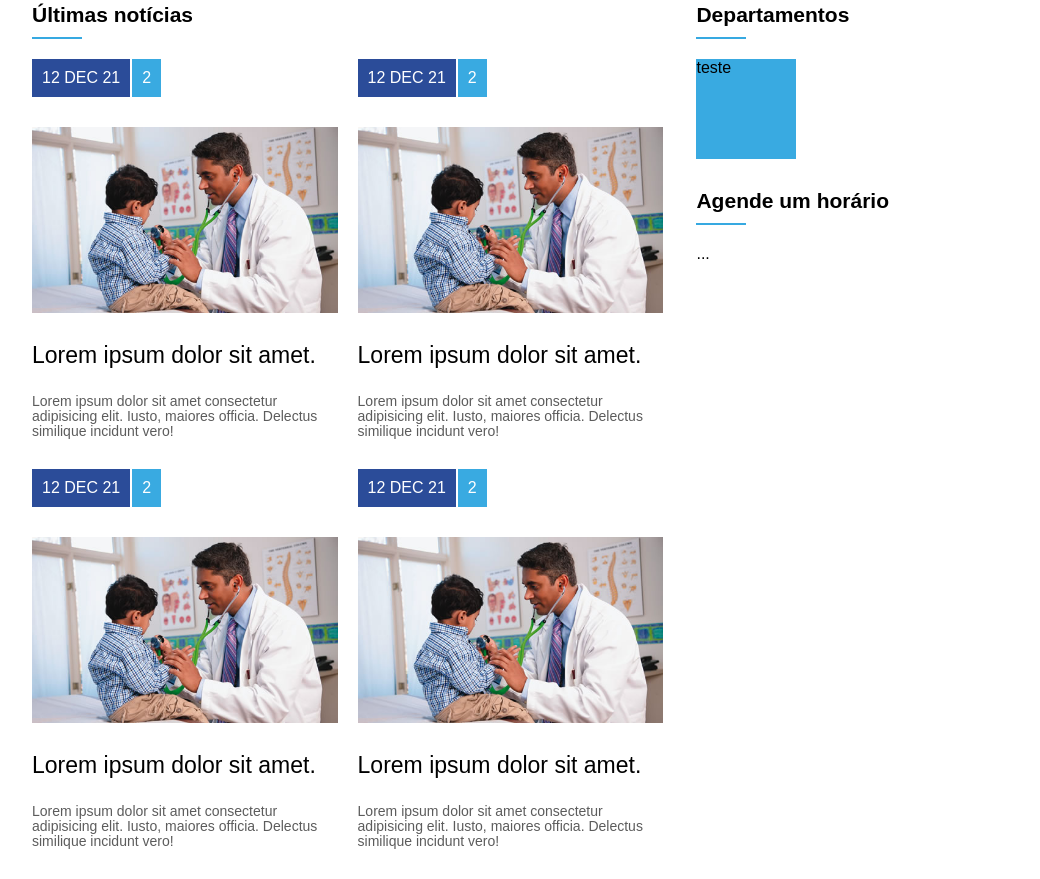
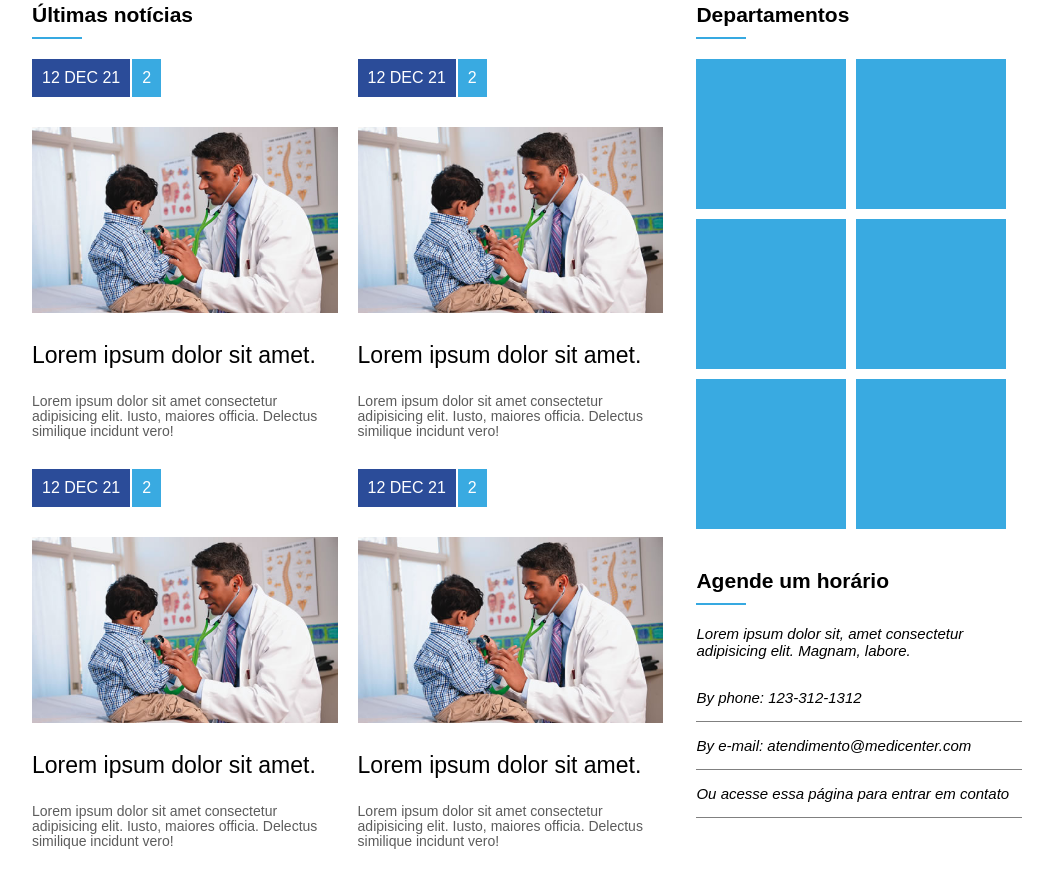
Before and after one commit to DavidAugustoo/MediCenter, a plain HTML site: page index.html in a window 1280 px wide. Shown: the part 817-1696 px from the top of the page, without its empty margins (113-1153 px from the left). Drawn offline with Linux system fonts and the light colour scheme.

Commit message:
departments and addresses

```diff
--- a/index.html
+++ b/index.html
@@ -175,7 +175,14 @@
                         <div class="widget_title_bar"></div>
                     </div>
                     <div class="widget_body">
-                        <div class="departaments_thumb">teste</div>
+                        <div class="box flex">
+                            <div class="departaments_thumb"></div>
+                            <div class="departaments_thumb"></div>
+                            <div class="departaments_thumb"></div>
+                            <div class="departaments_thumb"></div>
+                            <div class="departaments_thumb"></div>
+                            <div class="departaments_thumb"></div>
+                        </div>
                     </div>
                 </div>
                 <div class="widget">
@@ -186,7 +193,22 @@
                         <div class="widget_title_bar"></div>
                     </div>
                     <div class="widget_body">
-                        ...
+                        <address>
+                            <div class="banner_desc">
+                                <p>Lorem ipsum dolor sit, amet consectetur adipisicing elit. Magnam, labore.</p>
+                                <div class="banner_time">
+                                    <p>By phone: 123-312-1312</p>
+                                </div>
+
+                                <div class="banner_time">
+                                    <p>By e-mail: atendimento@medicenter.com</p>
+                                </div>
+
+                                <div class="banner_time">
+                                    <p>Ou acesse essa página para entrar em contato</p>
+                                </div>
+                            </div>
+                        </address>
                     </div>
                 </div>
             </aside>
--- a/style.css
+++ b/style.css
@@ -234,8 +234,16 @@ article {
     margin-right: 20px;
 }
 
+.box {
+    flex-direction: row;
+    flex-wrap: wrap;
+}
+
 aside .departaments_thumb {
     background-color: #39aae1;
-    width: 100px;
-    height: 100px;
+    width: 150px;
+    height: 150px;
+    margin-right: 10px;
+    margin-bottom: 10px;
+    display: flex;
 }
```
